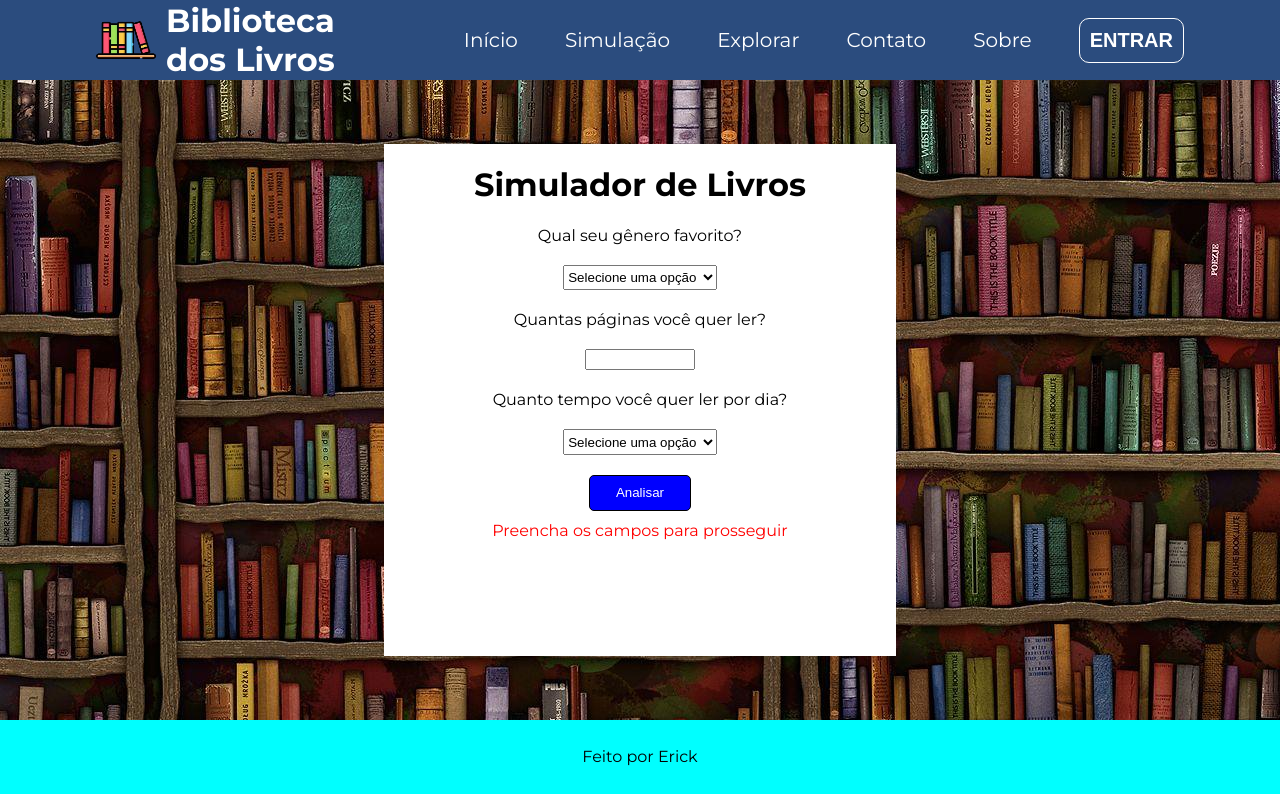
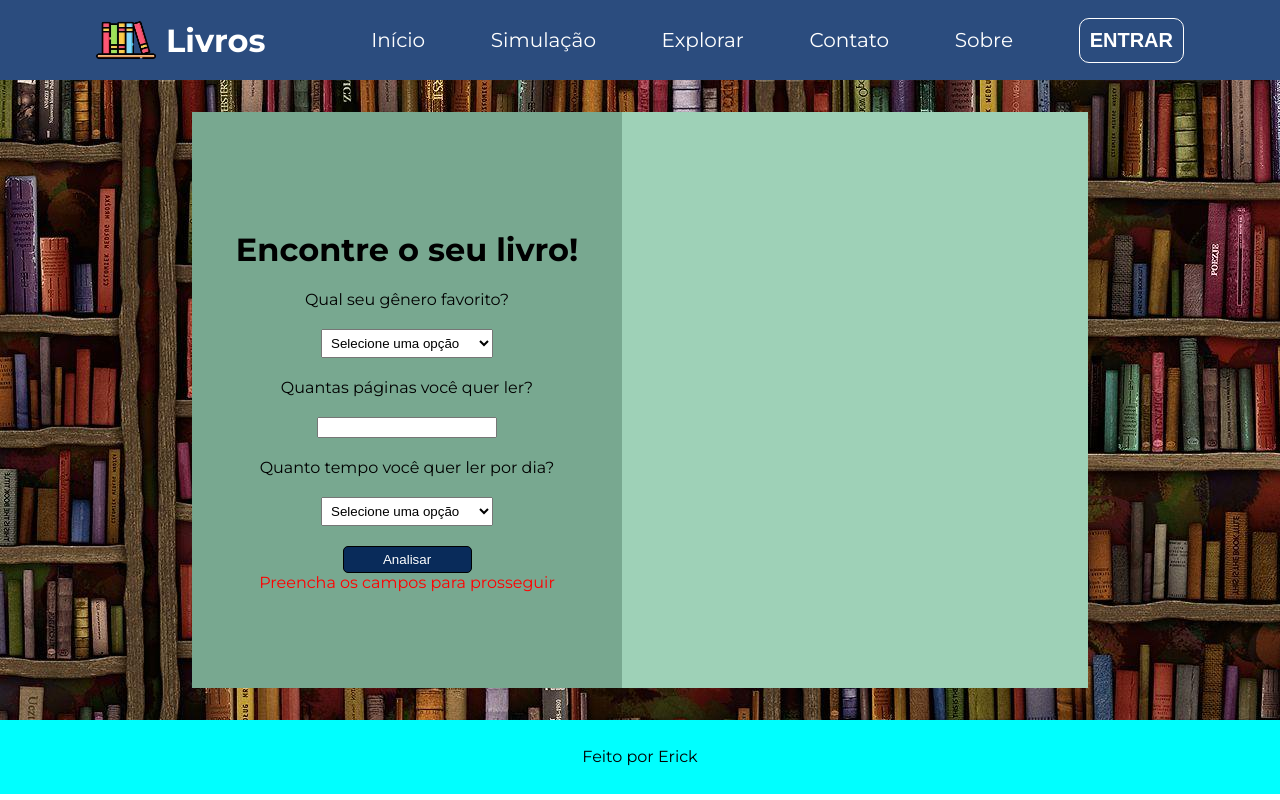
Before and after one commit to ErickYuta/Projeto_Individual, a plain HTML site: page src/simulador.html in a window 1280 px wide. Both pictures are taken after a click on the button "Analisar". Drawn offline with Linux system fonts and the light colour scheme.

```diff
--- a/src/simulador.html
+++ b/src/simulador.html
@@ -11,7 +11,7 @@
     <div class="header">
         <div class="container">
           <img src="./assets/icons/library.png" alt="">
-            <h1>Biblioteca dos Livros</h1>
+            <h1>Livros</h1>
             <ul class="navbar">
             <li class="agora">
               <a href="index.html">Início</a>
@@ -34,7 +34,8 @@
     </div>
     <div class="simulador">
       <div class="container">
-      <h1>Simulador de Livros</h1>
+        <div class="left-painel">
+          <h1>Encontre o seu livro!</h1>
             <span>Qual seu gênero favorito?</span>
             <select id="slt_genero">
               <option value="#" selected disabled>Selecione uma opção</option>
@@ -50,15 +51,19 @@
             <span>Quanto tempo você quer ler por dia?</span>
             <select id="slt_tempo">
               <option value="#" selected disabled>Selecione uma opção</option>
-          <option value="iniciante">10 minutos</option>
-          <option value="iniciante">20 minutos</option>
-          <option value="intermediário">30 minutos</option>
-          <option value="intermediário">40 minutos</option>
-          <option value="avancado">1 hora</option>
-          <option value="avancado">2 horas</option>
+              <option value="10 minutos">10 minutos</option>
+              <option value="20 minutos">20 minutos</option>
+              <option value="30 minutos">30 minutos</option>
+              <option value="30 minutos">40 minutos</option>
+              <option value="1 hora">1 hora</option>
+              <option value="2 horas">2 horas</option>
             </select>
             <button onclick="analisar()">Analisar</button>
-        <div id="div_mensagem"></div>
+            <div id="div_alerta"></div>
+        </div>
+        <div class="right-painel">
+          <div id="div_resultado"></div>
+        </div>
       </div>
     </div>
     <footer class="footer-simulador">
@@ -74,26 +79,37 @@
     var horas = slt_tempo.value;
 
     var mensagem = '';
-
+    var mensagem2 = '';
     if(genero == '#' || paginas == 0 || horas == '#'){
-      mensagem = `<span style='color:red'>Preencha os campos para prosseguir</span>`
+      mensagem2 = `<span style='color:red'>Preencha os campos para prosseguir</span>`
     }
 
     if(genero == 'ficcao'){
+      // if(paginas < 100){
+      //   mensagem = ``
+      // } else {
+      //   mensagem = `<img src=''>`
+      // }
 
-      if(paginas < 100){
+      // if(horas < 30){
 
-      } else {
+      // } else {
+
+      // }
+
+      mensagem =
+      `
+      <img src='https://a-static.mlcdn.com.br/800x560/livro-1984-george-orwell/magazineluiza/231307900/995af0bbe8b5843a15f74d89ff7e84e3.jpg' style='height:60%; width:40%'>
+      <br>O Livro 1984 contém 335 páginas <br>
+      Lendo ${slt_tempo.value} por dia <br> <br>
+      Você reduz o risco de problemas no cérebro em <span style='color:green'>29%</span> e reduzir em <span style='color:green'>68%</span> o estresse
+
+      `
+    } else if(genero == 'literatura'){
 
     }
 
-      if(horas < 30){
-
-      } else {
-
-      }
-    }
-
-    div_mensagem.innerHTML = mensagem;
+    div_alerta.innerHTML = mensagem2;
+    div_resultado.innerHTML = mensagem;
   }
 </script>
--- a/src/styles/simulador.css
+++ b/src/styles/simulador.css
@@ -7,34 +7,58 @@
     height: 80vh;
 }
 .simulador .container{
-    width: 40%;
-    height: 80%;
-    background-color: #fff;
+    width: 70%;
+    height: 90%;
+    background-color: #78a890;
     display: flex;
-    flex-direction: column;
     align-items: center;
     justify-content: centere;
 }
-.simulador .container input{
+.container .left-painel{
+    width: 60%;
+    display: flex;
+    align-items: center;
+    justify-content: center;
+    flex-direction: column;
+}
+.container .right-painel{
+    width: 65%;
+    height: 100%;
+    background-color: #9ed1b7;
+    display: flex;
+    flex-direction: column;
+    justify-content: center;
+}
+#div_resultado{
+    align-items: center;
+    display: flex;
+    flex-direction: column;
+    justify-content: center;
+
+}
+.simulador .container .left-painel input{
     margin: 20px;
-    width: 20%;
+    width: 40%;
+    text-align: center;
 }
-.simulador .container select{
+.simulador .container .left-painel select{
     margin: 20px;
-    height: 5%;
+    height: 30%;
+    padding: 5px;
+    width: 40%;
+}
+.simulador .container .left-painel button{
     width: 30%;
-}
-.simulador .container button{
-    width: 20%;
     height: 7%;
     border-radius: 5px;
     border: 1px solid black;
     cursor: pointer;
-    background-color: blue;
+    padding: 5px;
+    background-color: #092b5a;
     color: white;
 }
-.simulador button:hover{
-    background-color: rgb(88, 88, 235);
+.simulador .left-painel button:hover{
+    background-color: #25497b;
 }
 #div_mensagem {
     margin: 10px;
```
Also changed, not shown: src/about.html (+51 -1 lines), src/explorar.html (+4 -4 lines), src/index.html (+1 -1 lines). Lines whose indentation alone changed are shown as unchanged.
